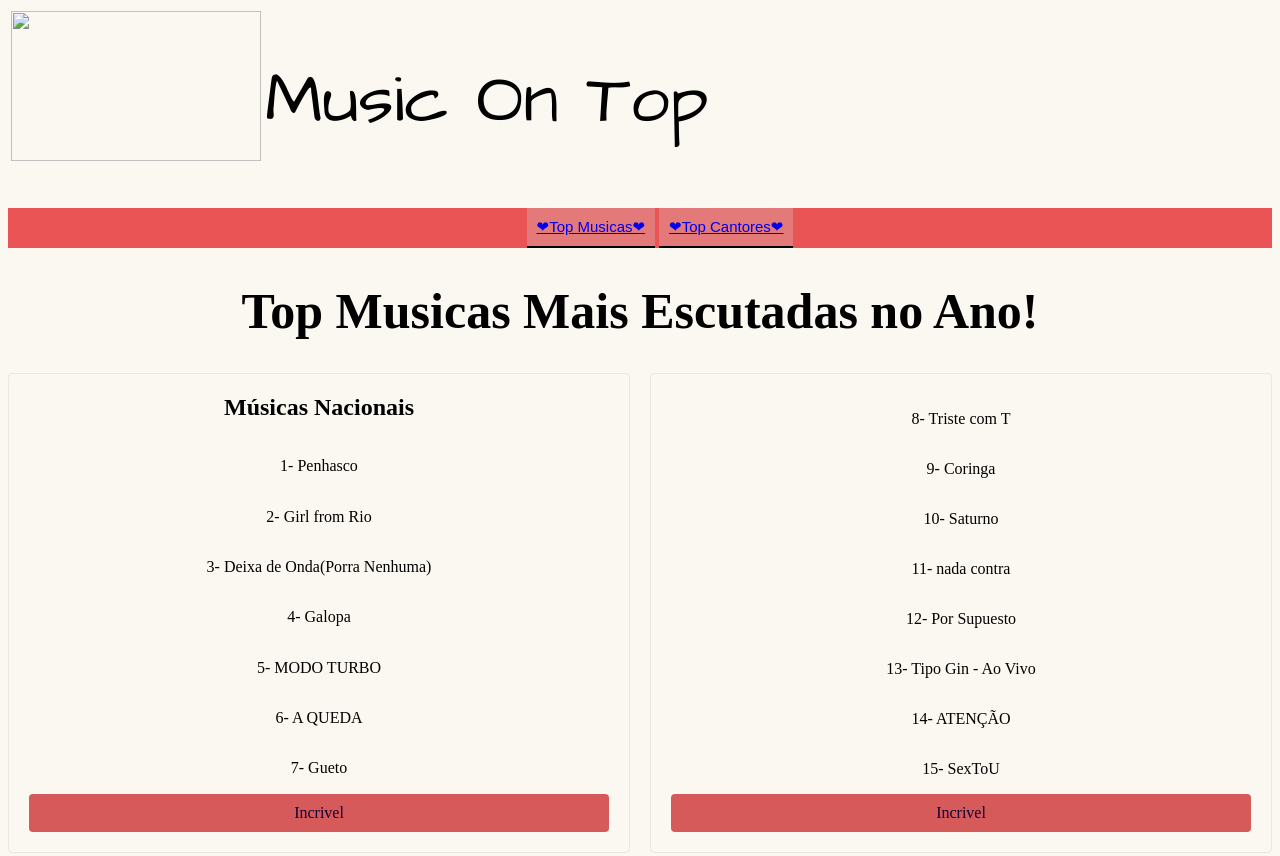
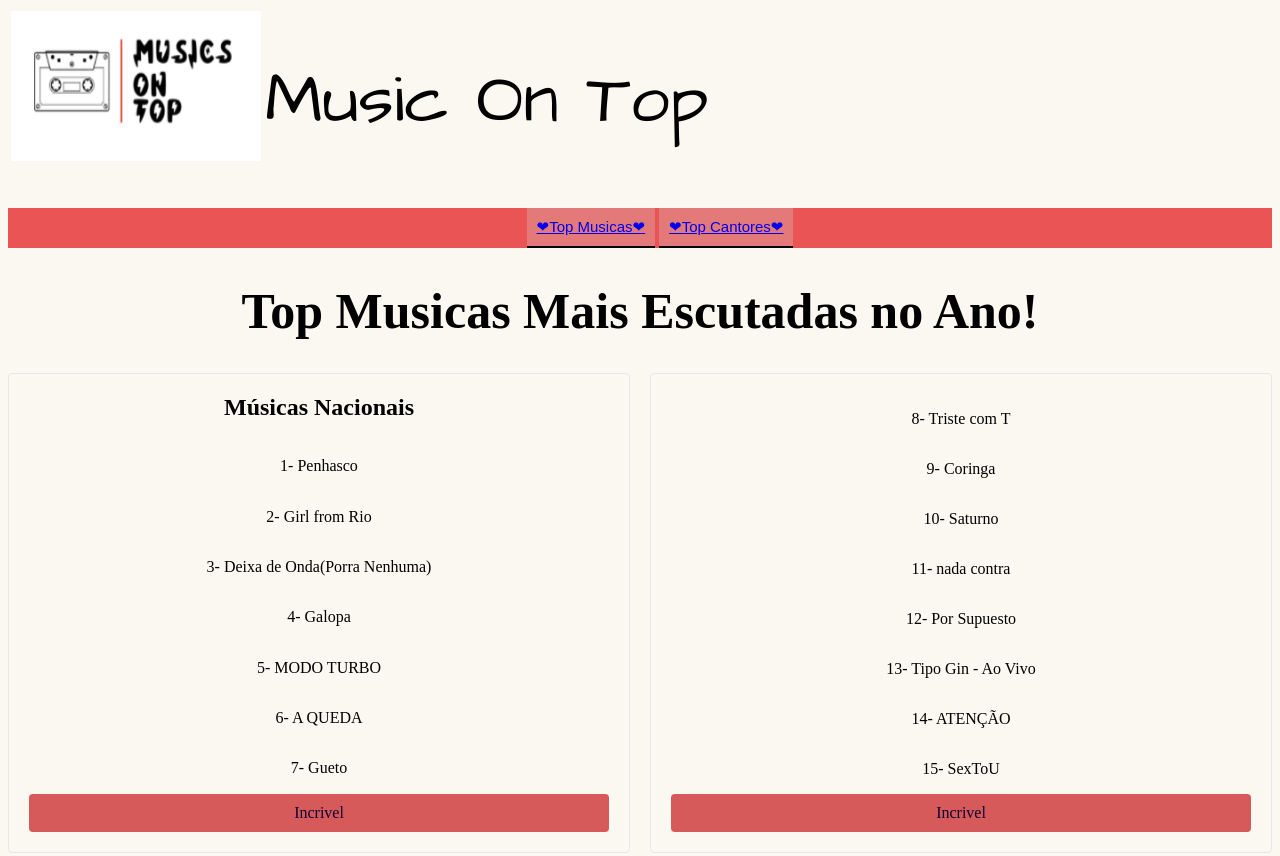
Before and after one commit to fallenMystic/exercicio1, a plain HTML site: page Páginas/Músicas.html in a window 1280 px wide. Shown: the top 856 px of the page. Drawn offline with Linux system fonts and the light colour scheme.

Commit message:
terminei as coisas da parte

```diff
--- a/Páginas/Músicas.html
+++ b/Páginas/Músicas.html
@@ -4,7 +4,7 @@
     <meta charset="UTF-8">
     <title>Top Músicas</title>
     <link rel="stylesheet" href="../Css/style.css">
-    <link rel="shortcut icon" href="Imagens/icon.png">
+    <link rel="shortcut icon" href="../imagens/icon.png">
     <link rel="preconnect" href="https://fonts.googleapis.com">
 <link rel="preconnect" href="https://fonts.gstatic.com" crossorigin>
 <link href="https://fonts.googleapis.com/css2?family=Architects+Daughter&display=swap" rel="stylesheet">
@@ -16,7 +16,7 @@
 
         <table>
             <tr>
-              <td><img  width="250" height="150" src="Imagens/logo.png"/></td>
+              <td><img  width="250" height="150" src="../imagens/logo.PNG"/></td>
 
               <td> Music On Top </td>
             </tr>
```
